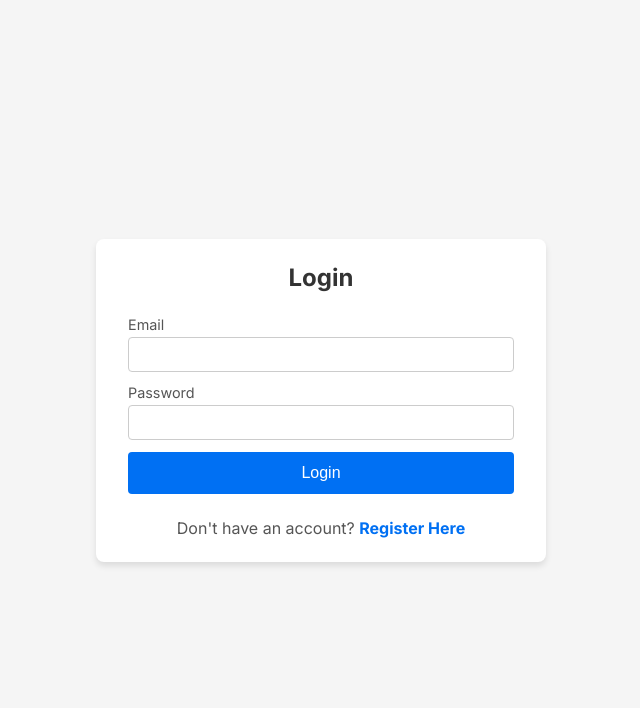
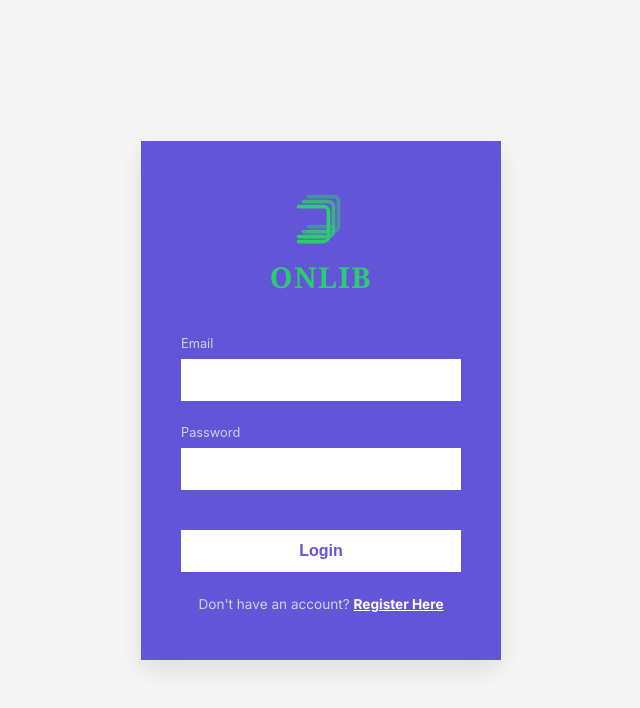
Before and after one commit to rolandlazaro16/boardflow, a Next.js app in the folder frontend/: page /login in a window 1280 px wide. Shown: the top 708 px of the page, without its empty margins (319-959 px from the left). Built offline with nearby package versions, Linux system fonts and the light colour scheme.

Commit message:
feat: redesign login page with ONLIB logo and theme

```diff
--- /dev/null
+++ b/frontend/src/app/login/page.module.css
@@ -0,0 +1,105 @@
+.container {
+  display: flex;
+  justify-content: center;
+  align-items: center;
+  min-height: 100vh;
+  background-color: #f5f5f5;
+}
+
+.formCard {
+  background-color: #6355d8;
+  width: 100%;
+  max-width: 360px;
+  padding: 3rem 2.5rem;
+  box-shadow: 0 10px 25px rgba(0, 0, 0, 0.1);
+  display: flex;
+  flex-direction: column;
+  align-items: stretch;
+}
+
+.logoContainer {
+  display: flex;
+  flex-direction: column;
+  align-items: center;
+  margin-bottom: 2.5rem;
+}
+
+.logoSvg {
+  color: #2ecc71; /* Green color for the books */
+  margin-bottom: 0.5rem;
+}
+
+.logoText {
+  color: #2ecc71;
+  font-family: 'Georgia', serif;
+  font-size: 1.8rem;
+  font-weight: bold;
+  letter-spacing: 0.05em;
+  margin: 0;
+}
+
+.error {
+  color: #ff7675;
+  background-color: rgba(255, 118, 117, 0.1);
+  padding: 0.75rem;
+  border-radius: 4px;
+  margin-bottom: 1.5rem;
+  font-size: 0.85rem;
+  text-align: center;
+}
+
+.formGroup {
+  display: flex;
+  flex-direction: column;
+  margin-bottom: 1.5rem;
+}
+
+.label {
+  color: #cbd5e0;
+  font-size: 0.8rem;
+  margin-bottom: 0.5rem;
+  font-family: -apple-system, BlinkMacSystemFont, "Segoe UI", Roboto, sans-serif;
+}
+
+.input {
+  padding: 0.75rem;
+  background-color: white;
+  border: none;
+  font-size: 1rem;
+  color: #333;
+  outline: none;
+  width: 100%;
+}
+
+.button {
+  width: 100%;
+  padding: 0.75rem;
+  background-color: white;
+  color: #6355d8;
+  border: none;
+  font-size: 1rem;
+  font-weight: bold;
+  cursor: pointer;
+  margin-top: 1rem;
+  transition: background-color 0.2s, color 0.2s;
+}
+
+.button:hover {
+  background-color: #f0f0f0;
+}
+
+.registerLinkContainer {
+  margin-top: 1.5rem;
+  text-align: center;
+}
+
+.registerText {
+  color: #cbd5e0;
+  font-size: 0.85rem;
+}
+
+.registerLink {
+  color: white;
+  text-decoration: underline;
+  font-weight: bold;
+}
--- a/frontend/src/app/login/page.tsx
+++ b/frontend/src/app/login/page.tsx
@@ -3,7 +3,7 @@
 import React, { useState } from 'react';
 import { useRouter } from 'next/navigation';
 import Link from 'next/link';
-import styles from '../register/page.module.css';
+import styles from './page.module.css';
 
 export default function LoginPage() {
   const [email, setEmail] = useState('');
@@ -23,15 +23,27 @@ export default function LoginPage() {
       });
 
       if (!response.ok) {
-        const data = await response.json();
-        throw new Error(data.message || 'Login failed');
+        let errorMessage = 'Login failed';
+        try {
+          const data = await response.json();
+          errorMessage = data.message || errorMessage;
+        } catch (e) {
+          errorMessage = `Server error: ${response.status} ${response.statusText}. The backend might be offline.`;
+        }
+        throw new Error(errorMessage);
       }
 
-      const data = await response.json();
+      let data;
+      try {
+        data = await response.json();
+      } catch (e) {
+        throw new Error('Expected JSON but received an invalid format from the server.');
+      }
+
       localStorage.setItem('token', data.token);
       localStorage.setItem('user', JSON.stringify(data.user));
 
-      if (data.user.role === 'admin') {
+      if (data.user && data.user.role === 'admin') {
         router.push('/admin');
       } else {
         router.push('/user');
@@ -44,8 +56,25 @@ export default function LoginPage() {
   return (
     <div className={styles.container}>
       <div className={styles.formCard}>
-        <h2 className={styles.title}>Login</h2>
+        <div className={styles.logoContainer}>
+          {/* Green Stacked Books SVG Logo */}
+          <svg className={styles.logoSvg} width="60" height="60" viewBox="0 0 24 24" fill="none" stroke="currentColor" strokeWidth="1.5" strokeLinecap="round" strokeLinejoin="round">
+            {/* Book 3 (back) */}
+            <path d="M7 3h10a2 2 0 0 1 2 2v10a2 2 0 0 1-2 2H7" opacity="0.5" />
+            {/* Book 2 (middle) */}
+            <path d="M5 5h10a2 2 0 0 1 2 2v10a2 2 0 0 1-2 2H5" opacity="0.75" />
+            {/* Book 1 (front) */}
+            <path d="M3 7h10a2 2 0 0 1 2 2v10a2 2 0 0 1-2 2H3" />
+            {/* Pages details */}
+            <path d="M3 19h10" />
+            <path d="M5 17h10" opacity="0.75" />
+            <path d="M7 15h10" opacity="0.5" />
+          </svg>
+          <h1 className={styles.logoText}>ONLIB</h1>
+        </div>
+
         {error && <p className={styles.error}>{error}</p>}
+
         <form onSubmit={handleLogin}>
           <div className={styles.formGroup}>
             <label className={styles.label}>Email</label>
@@ -55,10 +84,12 @@ export default function LoginPage() {
             <label className={styles.label}>Password</label>
             <input className={styles.input} type="password" value={password} onChange={e => setPassword(e.target.value)} required />
           </div>
+
           <button className={styles.button} type="submit">Login</button>
-          <div style={{ marginTop: '1.5rem', textAlign: 'center' }}>
-            <p style={{ color: '#555' }}>
-              Don't have an account? <Link href="/register" style={{ color: '#0070f3', textDecoration: 'none', fontWeight: 'bold' }}>Register Here</Link>
+
+          <div className={styles.registerLinkContainer}>
+            <p className={styles.registerText}>
+              Don't have an account? <Link href="/register" className={styles.registerLink}>Register Here</Link>
             </p>
           </div>
         </form>
```
